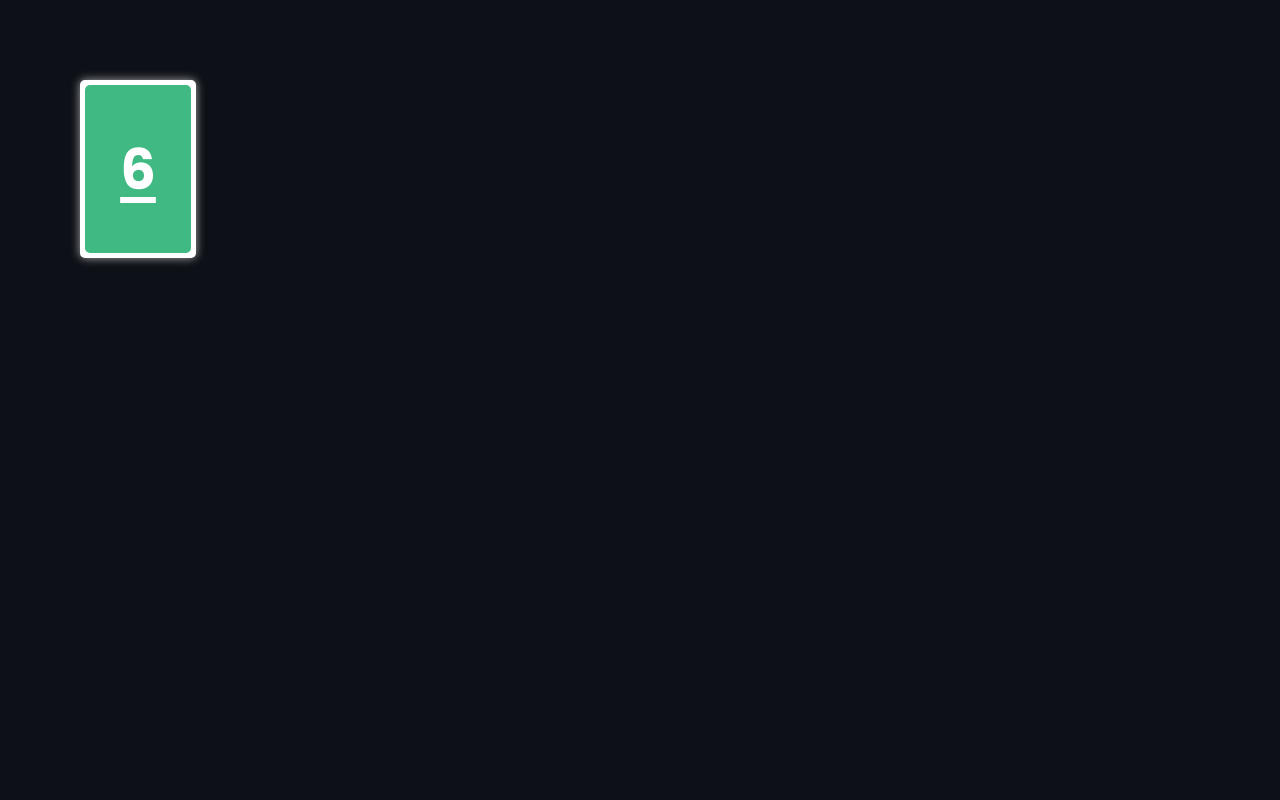
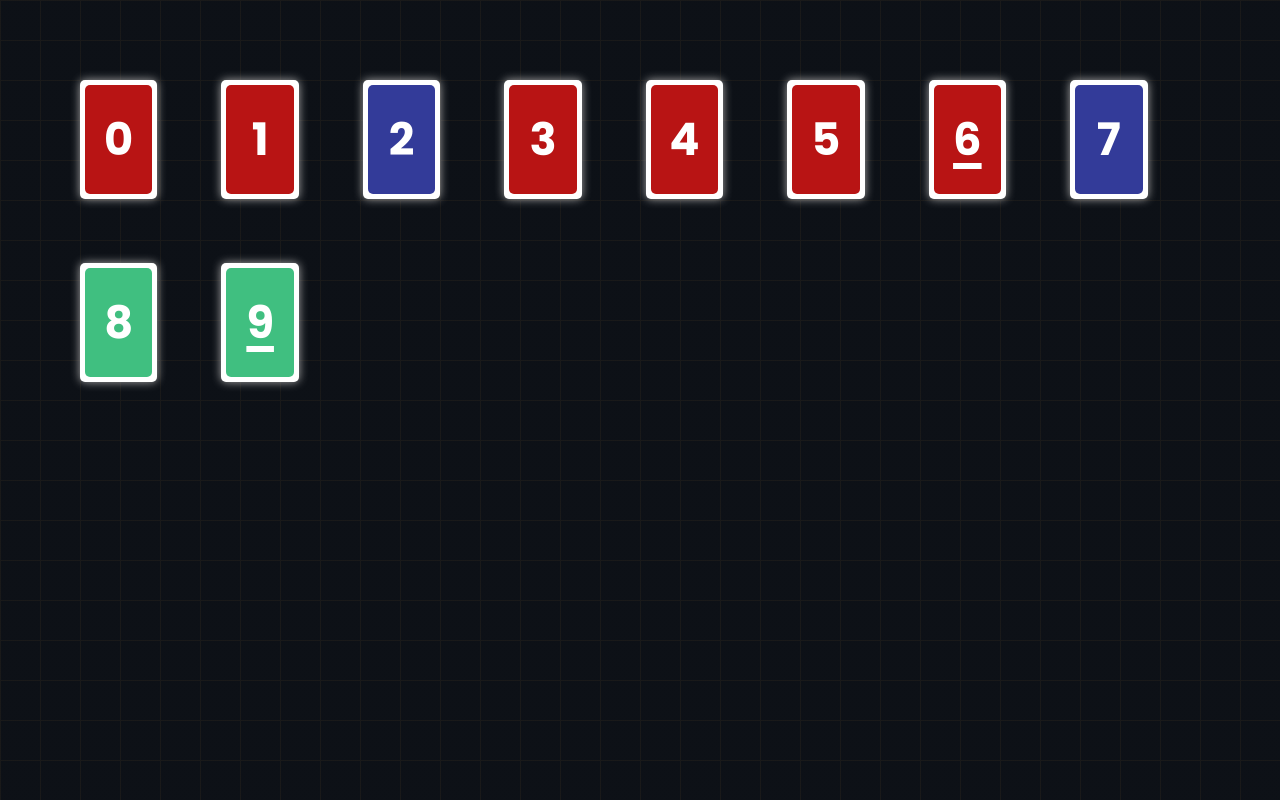
Before and after one commit to HigherGround189/draggable-cards, a Vue app: page / in a window 1280 px wide. Built offline with nearby package versions, Linux system fonts and the light colour scheme.

Commit message:
added different card colours and a grid in the background

```diff
--- a/src/App.vue
+++ b/src/App.vue
@@ -1,15 +1,38 @@
 <template>
-  <Cards :num="6"/>
+  <div class="card-container">
+    <Cards v-for="n in 10" :num="n - 1" :colour="colour()"/>
+  </div>
 </template>
 
 <script>
   import Cards from './components/Cards.vue';
 
+  function getRandomIntInclusive(min, max) {
+    const minCeiled = Math.ceil(min)
+    const maxFloored = Math.floor(max)
+    return Math.floor(Math.random() * (maxFloored - minCeiled + 1) + minCeiled)
+  }
+
   export default {
-    components: { Cards }
+    components: { Cards },
+    data() {
+      return {
+        colourMap: ["red", "yellow", "green", "blue"]
+      }
+    },
+    methods: {
+      colour() {
+        const randNum = getRandomIntInclusive(0, 3)
+        return this.colourMap[randNum]
+      }
+    }
   }
 </script>
 
 <style scoped>
-
+  .card-container {
+    display: flex;
+    gap: 5vw;
+    flex-wrap: wrap;
+  }
 </style>
--- a/src/assets/main.css
+++ b/src/assets/main.css
@@ -1,6 +1,10 @@
 @import './base.css';
 
 body {
-  background-color: hsl(216, 28%, 7%);
+  --background-colour: hsl(216, 28%, 7%);
+  --grid-lines-colour: hsl(0, 0%, 10%);
+
   padding: 5rem;
+  background-image: linear-gradient(var(--grid-lines-colour) 1px, transparent 1px), linear-gradient(to right, var(--grid-lines-colour) 1px, var(--background-colour) 1px);
+  background-size: 40px 40px;
 }
--- a/src/components/Cards.vue
+++ b/src/components/Cards.vue
@@ -1,6 +1,6 @@
 <template>
   <div class="card">
-    <div class="card-inner">
+    <div class="card-inner" :style="{ background: `var(--${colour})` }">
       <div class="card-number">
         <span :class="underline ? 'underline' : ''">{{ num }}</span>
       </div>
@@ -10,7 +10,7 @@
 
 <script>
   export default {
-    props: ["num"],
+    props: ["num", "colour"],
     data() {
       return {
         underline: false
@@ -32,12 +32,13 @@
     padding: 5px;
     /* opacity: 0.75; */
 
-    width: 116px;
-    height: 178px;
+    width: 6.05vw;
+    aspect-ratio: 116 / 178;
     border-radius: 5px;
     box-shadow:0 0 10px #aaaaaa;
 
     cursor: pointer;
+    user-select: none;
   }
 
   .card:hover {
@@ -45,7 +46,12 @@
   }
 
   .card-inner {
-    background: hsl(153, 48%, 49%);
+    --red: hsl(0, 80%, 40%);
+    --green: hsl(150, 50%, 50%);
+    --blue: hsl(235, 50%, 40%);
+    --yellow: hsl(50, 75%, 50%);
+
+    background: var(--blue);
     border-radius: 5px;
     height: 100%;
     width: 100%;
@@ -56,7 +62,7 @@
 
     font-family: "Poppins", sans-serif;
     font-weight: bolder;
-    font-size: 3.5rem;
+    font-size: 3.5vw;
 
     width: 100%;
     height: 100%;
```
